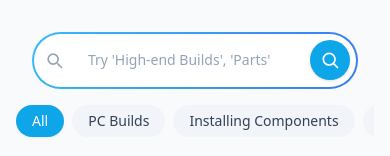
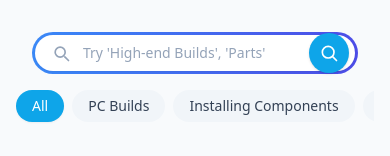
Before and after one commit to mxrooby/pc-youtube-search, a React (Vite) app: page / in a window 390 px wide. Shown: the top 156 px of the page. Built offline with nearby package versions, Linux system fonts and the light colour scheme; no server answers.

Commit message:
Fix: prevent magnifier from compressing in Unity WebView (robust padding + fixed button)

```diff
--- a/src/index.css
+++ b/src/index.css
@@ -61,192 +61,45 @@
   min-width: 0;
 }
 
-/* Target the inner white capsule reliably and give good default height/spacing */
+/* enforce that the search button has fixed size and stays absolute */
 .bg-white.flex.items-center.rounded-full {
-  min-height: 52px;
-  gap: 12px;
-  padding-left: 12px;
-  padding-right: 10px;
+  position: relative; /* containing block for absolute/positioned button */
 }
 
-/* Ensure the input text vertically centers nicely */
+/* make sure the input reserves space (minimum) and transitions smoothly */
 .bg-white.flex.items-center.rounded-full input {
-  padding-top: 0.4rem;
-  padding-bottom: 0.4rem;
-  line-height: 1.2;
+  transition: padding-right 0.22s ease;
+  /* leave any existing padding-top/padding-bottom alone */
+  box-sizing: border-box;
+  min-width: 0;
+  /* Keep a safe default but JS will overwrite with important */
+  padding-right: 64px;
 }
 
-/* Style the icon-only button inside the capsule */
-.bg-white.flex.items-center.rounded-full button[type="submit"] {
-  padding: 0.45rem;
-  border-radius: 9999px;
-  min-width: 40px;
-  height: auto;
-  display: inline-flex;
-  align-items: center;
-  justify-content: center;
-}
-
-/* Give the icon some breathing room */
-.bg-white.flex.items-center.rounded-full button[type="submit"] svg {
-  display: block;
-}
-
-/* small shadow / hover (subtle) */
-.bg-white.flex.items-center.rounded-full button[type="submit"]:hover {
-  box-shadow: 0 6px 18px rgba(14, 165, 233, 0.12);
-}
-
-/* touch-friendly sizes on mobile */
-@media (max-width: 640px) {
-  .bg-white.flex.items-center.rounded-full {
-    min-height: 48px;
-    padding-left: 10px;
-    padding-right: 8px;
-    gap: 10px;
-  }
-  .bg-white.flex.items-center.rounded-full input {
-    padding-top: 10px;
-    padding-bottom: 10px;
-  }
-  .bg-white.flex.items-center.rounded-full button[type="submit"] {
-    padding: 0.45rem;
-    min-width: 36px;
-  }
-}
-
-/* tiny screen: <= 320px */
-@media (max-width: 320px) {
-  .bg-white.flex.items-center.rounded-full {
-    min-height: 44px;
-    padding-left: 8px;
-    padding-right: 6px;
-    gap: 8px;
-  }
-  .bg-white.flex.items-center.rounded-full input {
-    padding-left: 6px;
-    padding-right: 6px;
-  }
-  .bg-white.flex.items-center.rounded-full button[type="submit"] {
-    padding: 0.35rem;
-    min-width: 34px;
-  }
-  .btn-text { display: none !important; }
-}
-
-/* keep text visible for screens wider than 320px */
-@media (min-width: 321px) {
-  .btn-text { display: inline; }
-}
-
-/* -------------------------
-   Video embed (kept)
-   -------------------------*/
-
-.video-embed {
-  position: relative;
-  width: 100%;
-  padding-top: 56.25%;
-  overflow: hidden;
-  background: #000;
-  border-radius: 8px;
-}
-
-.video-embed iframe,
-.video-embed video,
-.video-embed .player {
-  position: absolute;
-  top: 0;
-  left: 0;
-  width: 100%;
-  height: 100%;
-  border: 0;
-  display: block;
-  -webkit-font-smoothing: antialiased;
-  -moz-osx-font-smoothing: grayscale;
-}
-
-/* Optional tweak for small screens */
-@media (max-width: 420px) {
-  .animate-gradient { padding: 2px; }
-}
-
-/* ======== MOBILE SAFE VIEW (safe, non-invasive) ======== */
-
-html, body, #root {
-  height: 100%;
-  min-height: 100vh;
-  margin: 0;
-  padding: 0;
-  overflow: auto;
-  -webkit-overflow-scrolling: touch;
-}
-
-#root > div {
-  display: block;
-  min-height: 100%;
-}
-
-main {
-  flex: 1 1 auto;
-  overflow-y: auto;
-  -webkit-overflow-scrolling: touch;
-  padding-bottom: env(safe-area-inset-bottom, 12px);
-}
-
-body {
-  padding-bottom: env(safe-area-inset-bottom, 12px);
-}
-
-footer {
-  flex-shrink: 0;
-  padding-bottom: env(safe-area-inset-bottom, 12px);
-}
-
-@media (max-width: 420px) {
-  .animate-gradient { padding: 2px; }
-}
-
-/* ===== Fix: prevent icon button from compressing when keyboard opens in WebView ===== */
-
-.bg-white.flex.items-center.rounded-full {
-  position: relative;
-  align-items: center;
-  gap: 12px;
-}
-
-.bg-white.flex.items-center.rounded-full input {
-  flex: 1 1 auto;
-  min-width: 0;
-  padding-right: 64px; /* room for circular button */
-  box-sizing: border-box;
-}
-
+/* style the button strongly so it never shrinks */
 .bg-white.flex.items-center.rounded-full button[type="submit"] {
   position: absolute;
   right: 8px;
   top: 50%;
   transform: translateY(-50%);
-  z-index: 10;
-  flex: 0 0 auto;
-  min-width: 44px;
-  height: 44px;
-  display: inline-flex;
-  align-items: center;
-  justify-content: center;
+  z-index: 20;
+  flex: 0 0 auto !important;
+  width: 44px !important;
+  height: 44px !important;
+  min-width: 44px !important;
+  display: inline-flex !important;
+  align-items: center !important;
+  justify-content: center !important;
+  box-sizing: border-box !important;
 }
 
+/* small screens: slightly smaller fixed button but still non-shrinking */
 @media (max-width: 420px) {
-  .bg-white.flex.items-center.rounded-full input {
-    padding-right: 54px;
-  }
+  .bg-white.flex.items-center.rounded-full input { padding-right: 58px; }
   .bg-white.flex.items-center.rounded-full button[type="submit"] {
     right: 6px;
-    min-width: 40px;
-    height: 40px;
+    width: 40px !important;
+    height: 40px !important;
+    min-width: 40px !important;
   }
 }
-
-.bg-white.flex.items-center.rounded-full {
-  overflow: visible;
-}
--- a/src/viewport-search-fix.js
+++ b/src/viewport-search-fix.js
@@ -1,10 +1,7 @@
-// Prevents the magnifying glass button from getting squished
-// when typing in Unity WebView or small-screen keyboards.
 (function setupSearchViewportFix() {
     try {
       const capsuleSelector = '.bg-white.flex.items-center.rounded-full';
 
-      // Wait until capsule exists
       function waitForCapsule(cb) {
         const capsule = document.querySelector(capsuleSelector);
         if (capsule) return cb(capsule);
@@ -24,43 +21,83 @@
         const btn = capsule.querySelector('button[type="submit"]');
         if (!input || !btn) return;
 
+        // ensure button can't shrink via flexbox; also ensure fixed size
+        btn.style.boxSizing = 'border-box';
+        btn.style.flex = '0 0 auto';
+        btn.style.minWidth = '44px';
+        btn.style.width = '44px';
+        btn.style.height = '44px';
+        btn.style.display = 'inline-flex';
+        btn.style.alignItems = 'center';
+        btn.style.justifyContent = 'center';
+
+        // small helper to set padding-right with !important
+        function setPaddingImportant(el, value) {
+          try {
+            el.style.setProperty('padding-right', value, 'important');
+          } catch (e) {
+            // fallback
+            el.style.paddingRight = value;
+          }
+        }
+
         function updatePadding() {
           try {
             const btnRect = btn.getBoundingClientRect();
             if (!btnRect.width) return;
-            const buffer = 16;
-            const desired = Math.max(54, Math.round(btnRect.width + buffer));
-            if (input.style.paddingRight !== desired + 'px') {
-              input.style.paddingRight = desired + 'px';
+            const buffer = 18; // spacing between input text and button
+            const desired = Math.round(btnRect.width + buffer);
+            const pad = Math.max(desired, 54); // enforce minimum
+            const padVal = pad + 'px';
+            // only update if different
+            if ((input.style.getPropertyValue('padding-right') || '') !== padVal) {
+              setPaddingImportant(input, padVal);
             }
           } catch (err) {
-            console.warn('padding calc failed', err);
+            // silent
           }
         }
 
-        // --- Initial and delayed checks ---
+        // initial and delayed updates
         updatePadding();
-        setTimeout(updatePadding, 100);
-        setTimeout(updatePadding, 300);
-        setTimeout(updatePadding, 800);
+        setTimeout(updatePadding, 80);
+        setTimeout(updatePadding, 250);
+        setTimeout(updatePadding, 700);
 
-        // --- Keep updating as user types / resizes ---
+        // strong repeated check while input has focus (handles WebView keyboard reflow)
+        let focusInterval = null;
+        input.addEventListener('focus', () => {
+          updatePadding();
+          if (focusInterval) clearInterval(focusInterval);
+          focusInterval = setInterval(updatePadding, 300); // update every 300ms while typing
+        });
+        input.addEventListener('blur', () => {
+          if (focusInterval) {
+            clearInterval(focusInterval);
+            focusInterval = null;
+          }
+          // final correction after blur
+          setTimeout(updatePadding, 120);
+        });
+
+        // listen to window changes too
         window.addEventListener('resize', updatePadding, { passive: true });
         window.addEventListener('orientationchange', updatePadding, { passive: true });
-        input.addEventListener('focus', () => {
-          updatePadding();
-          // repeated fix to handle Unity WebView keyboard reflow
-          const interval = setInterval(updatePadding, 300);
-          input.addEventListener('blur', () => clearInterval(interval), { once: true });
-        });
 
-        // --- Observe for layout or style changes ---
+        // also update on visualViewport changes if available
+        if (window.visualViewport) {
+          window.visualViewport.addEventListener('resize', updatePadding, { passive: true });
+          window.visualViewport.addEventListener('scroll', updatePadding, { passive: true });
+        }
+
+        // MutationObserver in case layout or styles change
         const mo = new MutationObserver(updatePadding);
         mo.observe(capsule, { childList: true, subtree: true, attributes: true });
 
-        console.log('[viewport-fix] active');
+        // debug (will appear in console if accessible)
+        try { console.log('[viewport-search-fix] active'); } catch (e) {}
       });
     } catch (err) {
-      console.warn('[viewport-fix] failed', err);
+      try { console.warn('[viewport-search-fix] failed', err); } catch (e) {}
     }
   })();
```
Also changed, not shown: src/main.jsx (line endings or trailing spaces).
